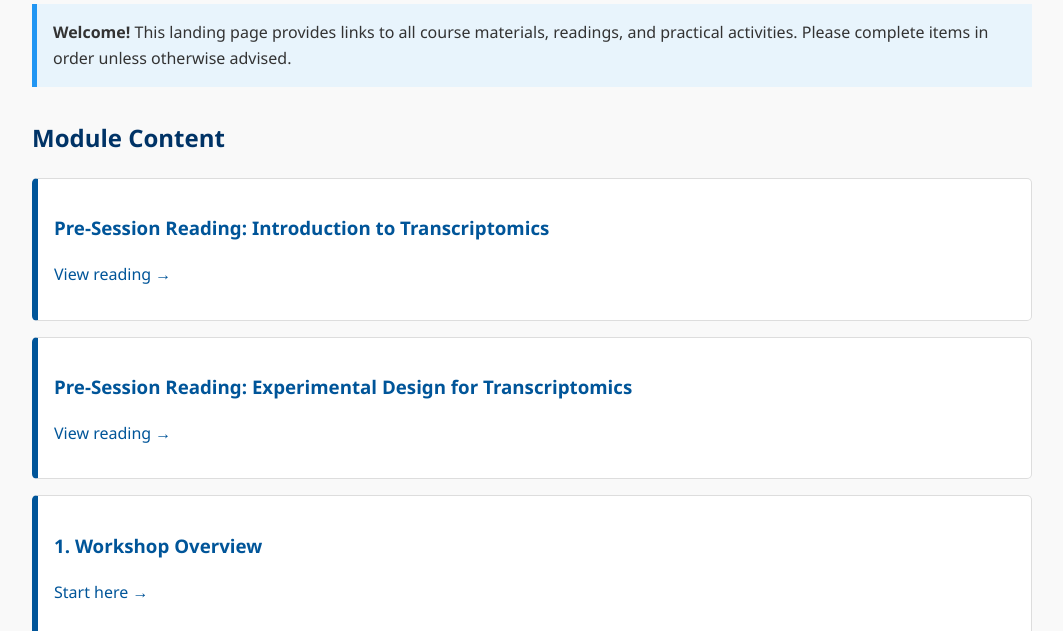
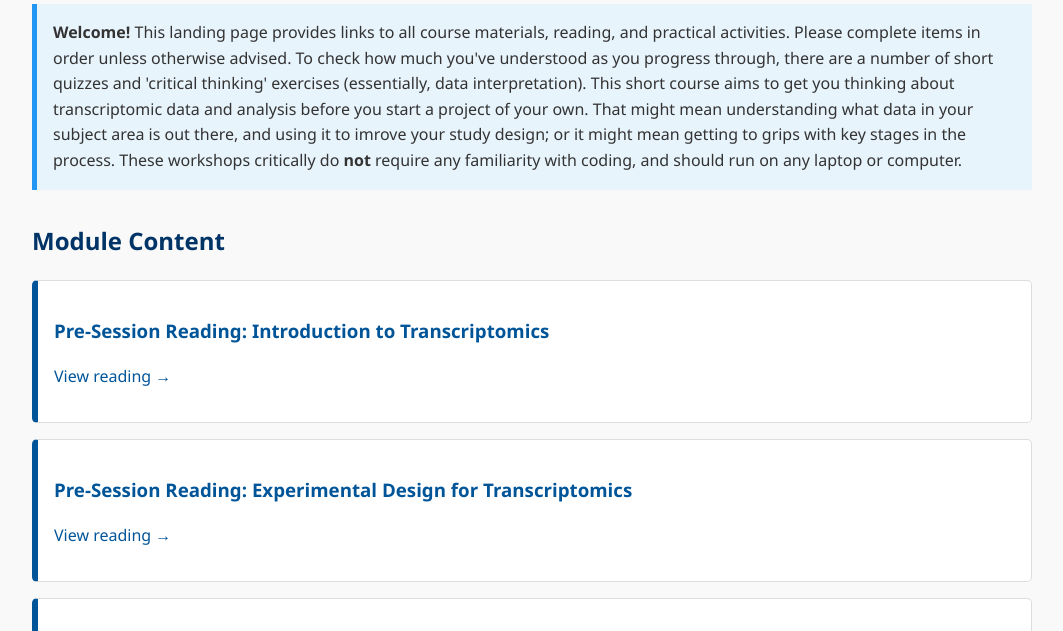
Before and after one commit to DrATedder/Transcriptomics_workshops, a plain HTML site: page index.html in a window 1280 px wide. Shown: the part 154-785 px from the top of the page, without its empty margins (108-1171 px from the left). Drawn offline with Linux system fonts and the light colour scheme.

Commit message:
index tweak

```diff
--- a/index.html
+++ b/index.html
@@ -51,7 +51,7 @@
 <h1>Transcriptomics Module: Learning Materials</h1>
 
 <div class="callout">
-  <strong>Welcome!</strong> This landing page provides links to all course materials, readings, and practical activities. Please complete items in order unless otherwise advised.
+  <strong>Welcome!</strong> This landing page provides links to all course materials, reading, and practical activities. Please complete items in order unless otherwise advised. To check how much you've understood as you progress through, there are a number of short quizzes and 'critical thinking' exercises (essentially, data interpretation). This short course aims to get you thinking about transcriptomic data and analysis before you start a project of your own. That might mean understanding what data in your subject area is out there, and using it to imrove your study design; or it might mean getting to grips with key stages in the process. These workshops critically do <strong>not </strong>require any familiarity with coding, and should run on any laptop or computer.
 </div>
 
 <h2>Module Content</h2>
```
